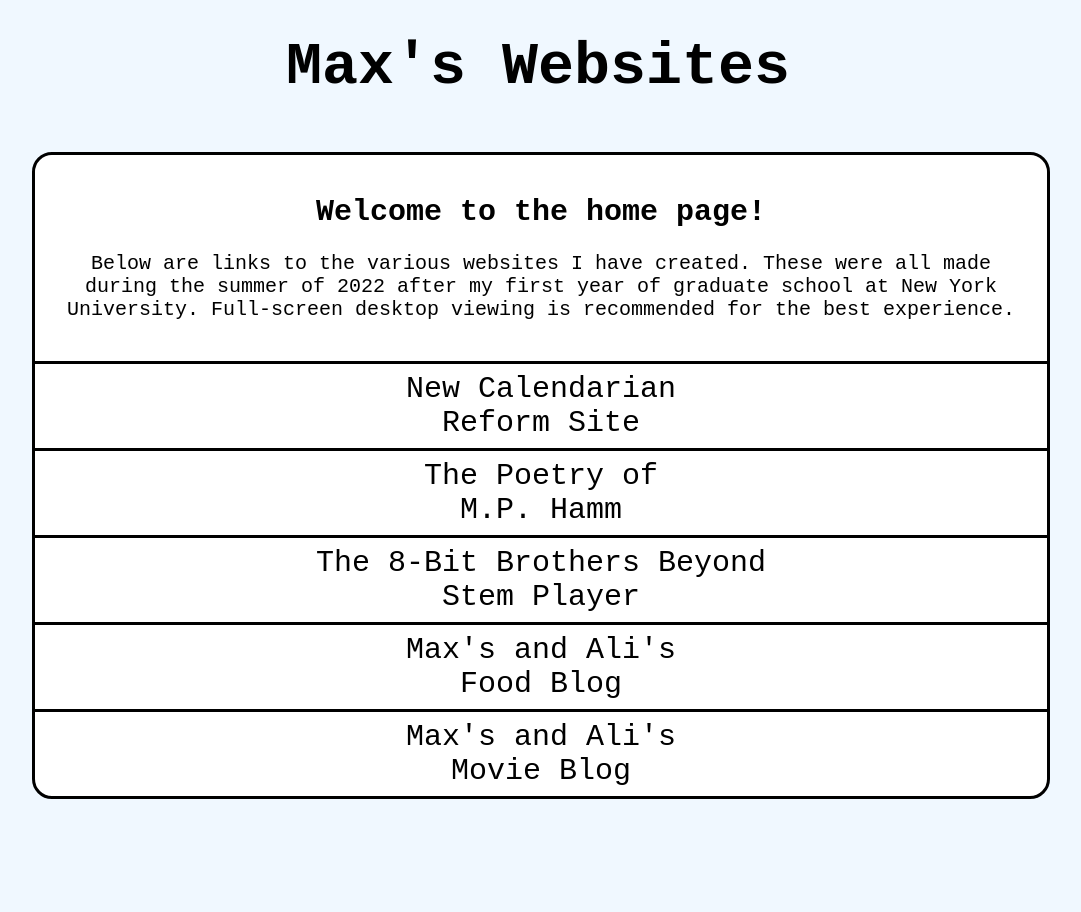
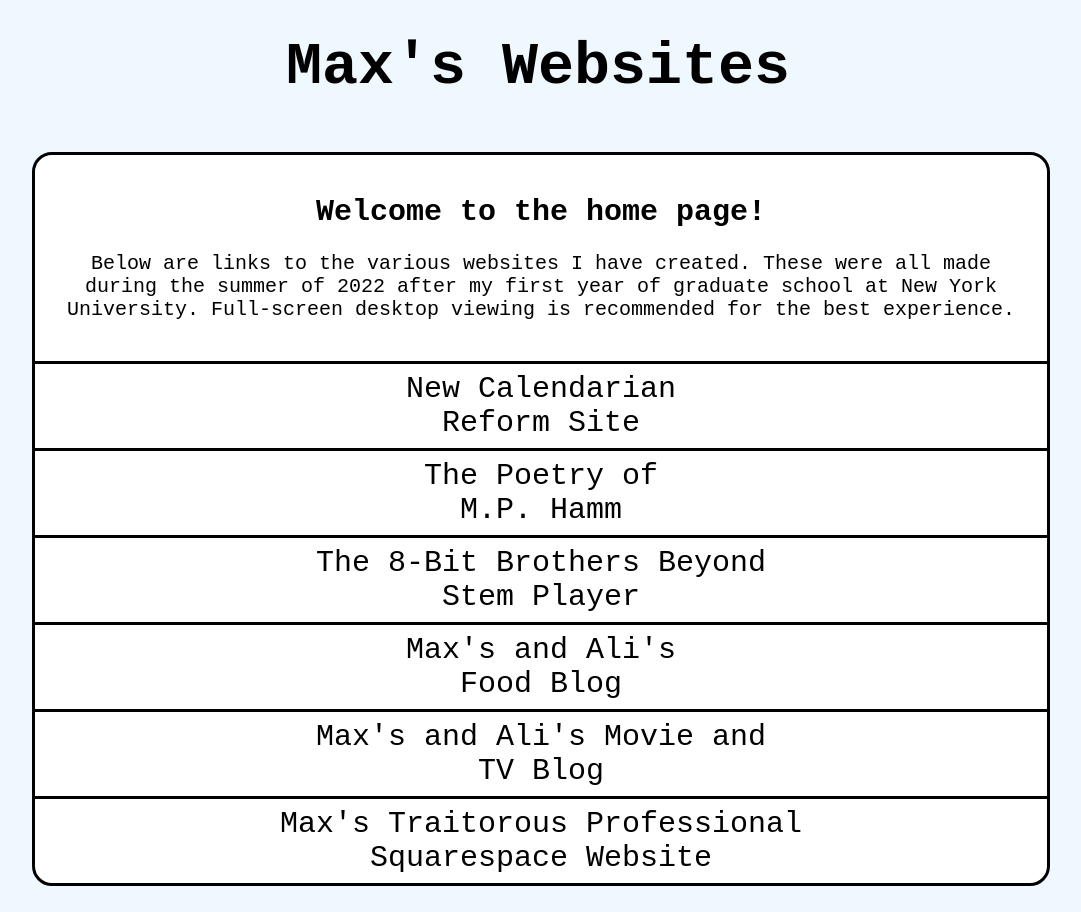
Before and after one commit to NotGamername/NotGamername.github.io, a plain HTML site: page index.html in a window 1280 px wide. Shown: the whole page, without its empty margins (102-1183 px from the left). Before the commit the page ends 825 px from the top, so only its background shows below. Drawn offline with Linux system fonts and the light colour scheme.

Commit message:
commit on 'master'

```diff
--- a/MainCSS.css
+++ b/MainCSS.css
@@ -93,6 +93,21 @@
     border-bottom-color: black;
     border-bottom-style: solid;
 }
+a.nav5 {
+    font-size: 30px;
+    font-family: 'Courier New', Courier, monospace;
+    color: black;
+    position: relative;
+    display: inline-block;
+    padding: 8px;
+    padding-left: 27.68%;
+    padding-right: 27.68%;
+    margin: 0;
+    text-decoration: none;
+    border-bottom-width: medium;
+    border-bottom-color: black;
+    border-bottom-style: solid;
+}
 a.navLast {
     font-size: 30px;
     font-family: 'Courier New', Courier, monospace;
@@ -100,8 +115,8 @@
     position: relative;
     display: inline-block;
     padding: 8px;
-    padding-left: 32.41%;
-    padding-right: 32.41%;
+    padding-left: 16.86%;
+    padding-right: 16.86%;
     margin: 0;
     text-decoration: none;
 }
@@ -115,6 +130,9 @@
     background-color: rgb(255, 218, 185, 0.8);
 }
 a.nav4:hover {
+    background-color: rgb(255, 218, 185, 0.8);
+}
+a.nav5:hover {
     background-color: rgb(255, 218, 185, 0.8);
 }
 a.navLast:hover {
--- a/index.html
+++ b/index.html
@@ -33,7 +33,9 @@
         <br>
         <a class="nav4" href="https://notgamername.github.io/HTML-Food-Blog/">Max's and Ali's Food Blog</a>
         <br>
-        <a class="navLast" href="https://notgamername.github.io/HTML-Movie-Blog/">Max's and Ali's Movie Blog</a>
+        <a class="nav5" href="https://notgamername.github.io/HTML-Movie-Blog/">Max's and Ali's Movie and TV Blog</a>
+        <br>
+        <a class="navLast" href="https://maximilienhein.com/">Max's Traitorous Professional Squarespace Website</a>
     </div>
 
     <br>
```
